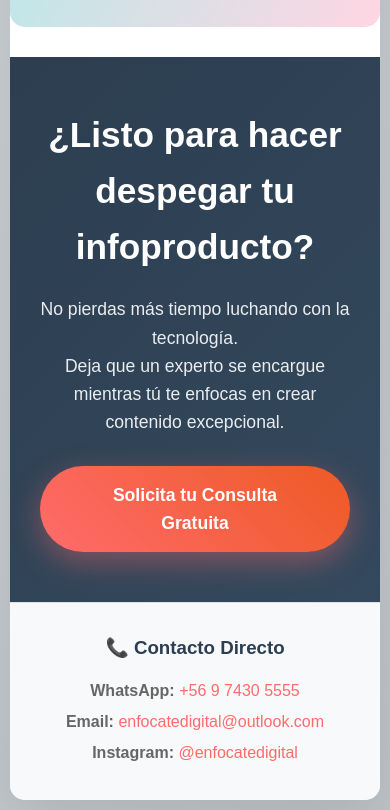
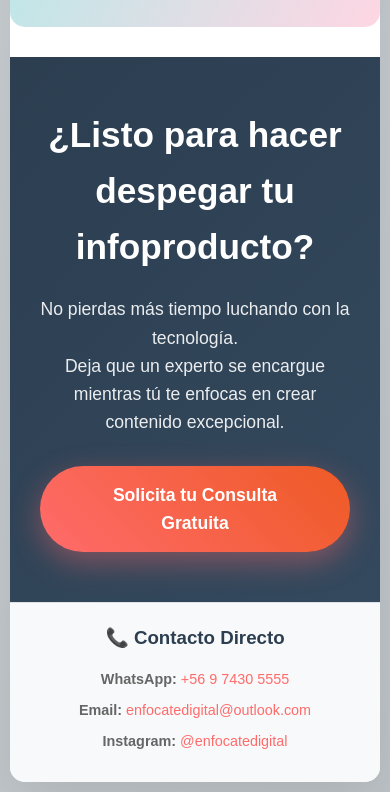
Before and after one commit to enfocatedigital/servicios-infoproductos, a plain HTML site: page index.html in a window 390 px wide. Shown: the part 3518-4328 px from the top of the page. Drawn offline with Linux system fonts and the light colour scheme.

Commit message:
Update index.html

```diff
--- a/index.html
+++ b/index.html
@@ -226,7 +226,13 @@
 
         .contact-info p {
             color: #666;
-            margin: 5px 0;
+            margin: 10px 0;
+            word-wrap: break-word;
+            overflow-wrap: break-word;
+        }
+
+        .contact-info a {
+            word-break: break-all;
         }
 
         .highlight {
@@ -247,6 +253,17 @@
             .header h1 { font-size: 2rem; }
             .service-grid { grid-template-columns: 1fr; }
             .container { margin: 10px; border-radius: 15px; }
+            .contact-info { padding: 20px 15px; }
+            .contact-info p {
+                font-size: 0.9rem;
+                margin: 8px 0;
+                text-align: center;
+            }
+            .contact-info a {
+                display: inline-block;
+                max-width: 100%;
+                word-break: break-all;
+            }
         }
     </style>
 </head>
```
